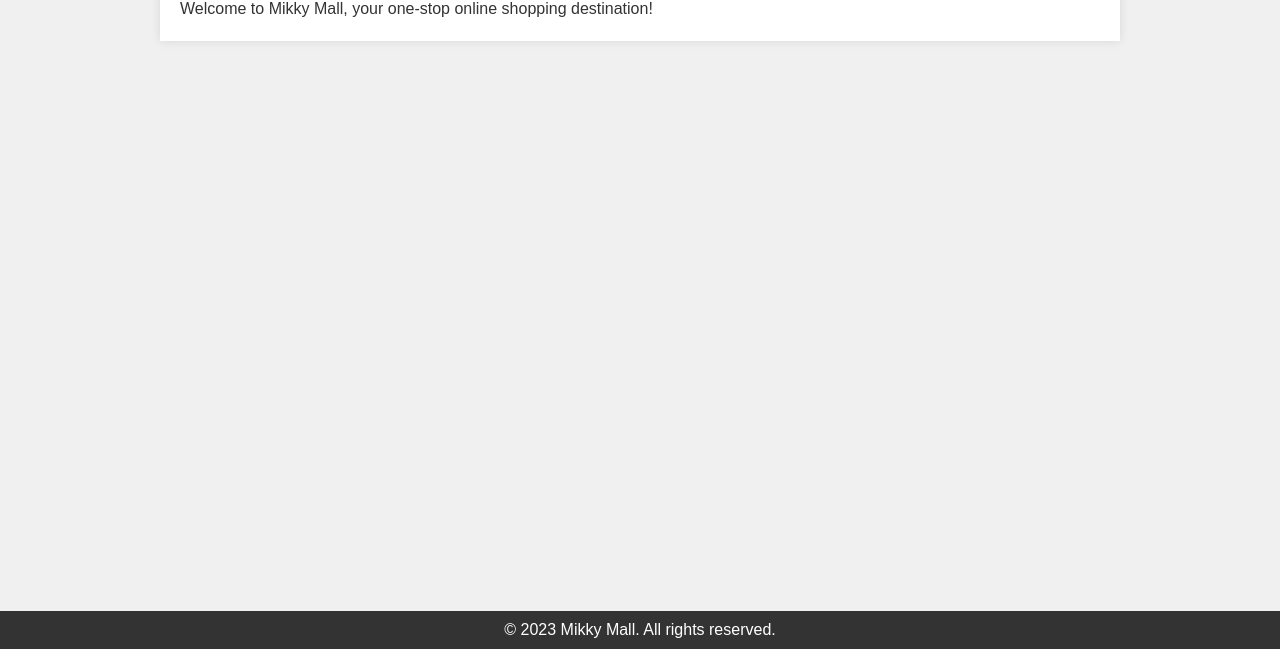
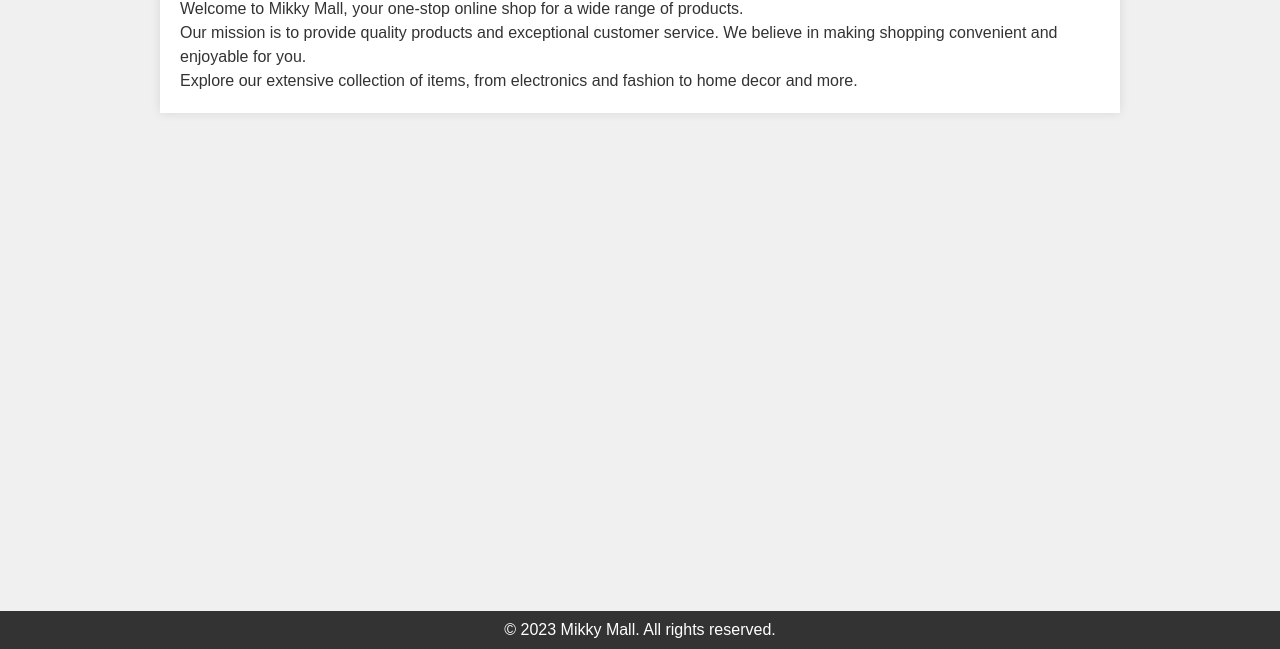
Before and after one commit to Sarmad426/web-design, a plain HTML site: page 2-Website/HTML/about.html in a window 1280 px wide. Shown: the part 156-805 px from the top of the page. Drawn offline with Linux system fonts and the light colour scheme.

Commit message:
Extended about page

```diff
--- a/2-Website/HTML/about.html
+++ b/2-Website/HTML/about.html
@@ -45,8 +45,19 @@
     <main>
       <section class="about-section">
         <h1>About Mikky Mall</h1>
-        <p>Welcome to Mikky Mall, your one-stop online shopping destination!</p>
-        <!-- Additional content about your store goes here -->
+        <p>
+          Welcome to Mikky Mall, your one-stop online shop for a wide range of
+          products.
+        </p>
+        <p>
+          Our mission is to provide quality products and exceptional customer
+          service. We believe in making shopping convenient and enjoyable for
+          you.
+        </p>
+        <p>
+          Explore our extensive collection of items, from electronics and
+          fashion to home decor and more.
+        </p>
       </section>
     </main>
 
```
